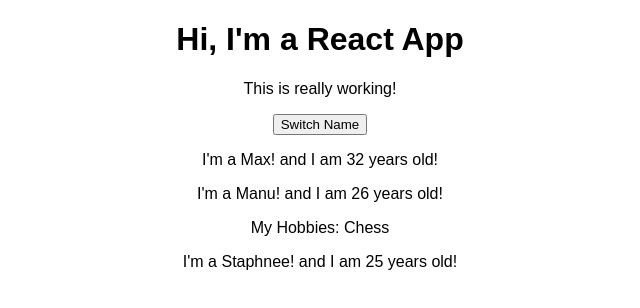
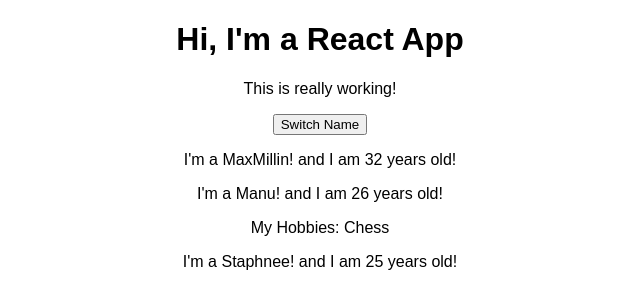
Before and after one commit to saurabh-opoyi/react-complete-guide, a React (Create React App) app: page / in a window 1280 px wide. Shown: the top 308 px of the page, without its empty margins (320-960 px from the left). Built offline with nearby package versions, Linux system fonts and the light colour scheme.

Commit message:
Working with hooks

```diff
--- a/src/App.js
+++ b/src/App.js
@@ -1,40 +1,43 @@
-import React, { Component } from 'react';
+import React, { useState } from 'react';
 import './App.css';
 import Person from './Person/Person';
 
-class App extends Component {
-  state = {
+const app = props => {
+  const [personsState, setPersonsState]  = useState({
       persons: [
-      {name:'Max', age:'32'},
+        {name:'MaxMillin', age:'32'},
         {name:'Manu',age:'26'},
         {name:'Staphnee', age:'25'}
       ],
       otherState: 'some other value'
-  };
+    });
 
-  switchNameHandler = () => {
-    console.log("Was Clicked!")
-    this.setState({
+    console.log(personsState);
+
+    const switchNameHandler = () => {
+      // console.log("Was Clicked!");
+      // DON'T DO THIS: this.state.persons[0].name = "Maxmillin";
+      setPersonsState({
         persons: [
           {name:'Max', age:'35'},
           {name:'Manu',age:'29'},
-        {name:'Staphnee', age:'27'}
-      ]
-    })
+          {name:'Staphnee', age:'24'}
+        ],
+        otherState: personsState.otherState
+      });
     };
-  render() {
+
     return (
       <div className="App">
        <h1>Hi, I'm a React App</h1>
        <p>This is really working!</p>
-       <button onClick={this.switchNameHandler}>Switch Name</button>
-       <Person name={this.state.persons[0].name} age={this.state.persons[0].age}/>
-       <Person name={this.state.persons[1].name} age={this.state.persons[1].age}>My Hobbies: Chess</Person>
-       <Person name={this.state.persons[2].name} age={this.state.persons[2].age}/>
+       <button onClick={switchNameHandler}>Switch Name</button>
+       <Person name={personsState.persons[0].name} age={personsState.persons[0].age}/>
+       <Person name={personsState.persons[1].name} age={personsState.persons[1].age}>My Hobbies: Chess</Person>
+       <Person name={personsState.persons[2].name} age={personsState.persons[2].age}/>
       </div>
     );
     // return React.createElement('div',{className:'App'},React.createElement('h1',null,'Hi, I\'m a React App!!!'))
-  }
-}
+};
 
-export default App;
+export default app;
```
Lines whose indentation alone changed are shown as unchanged.
